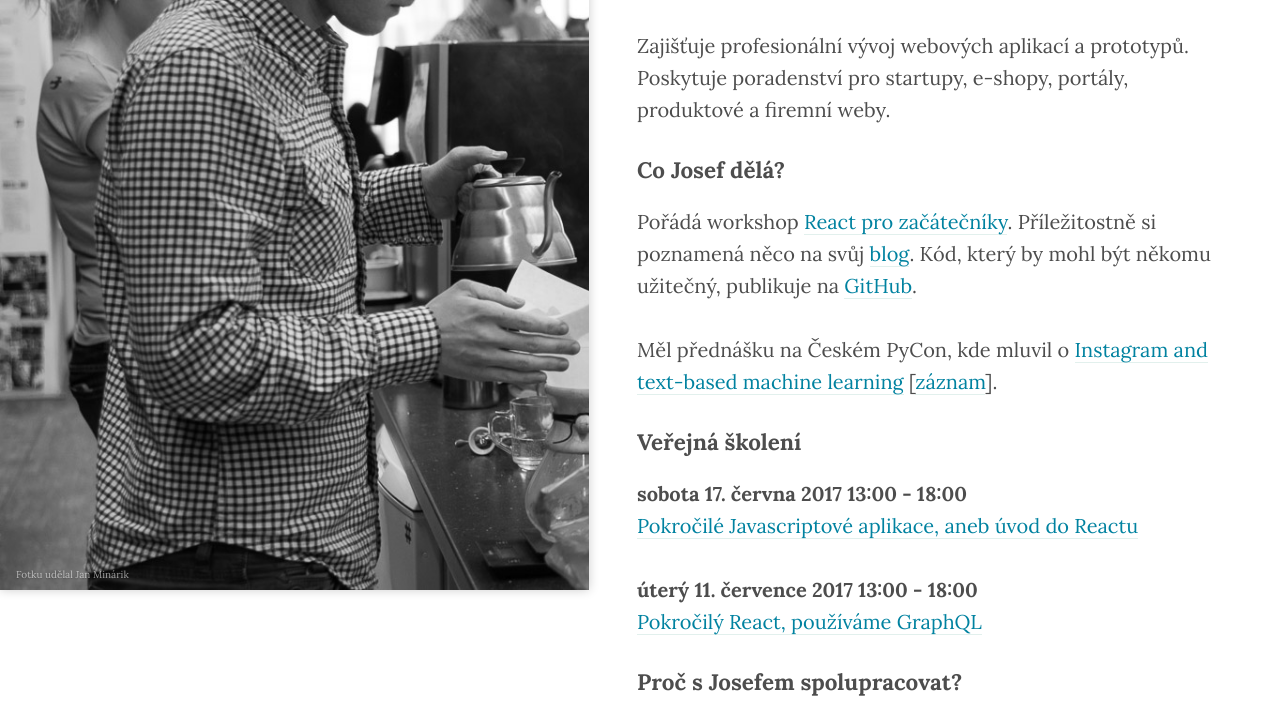
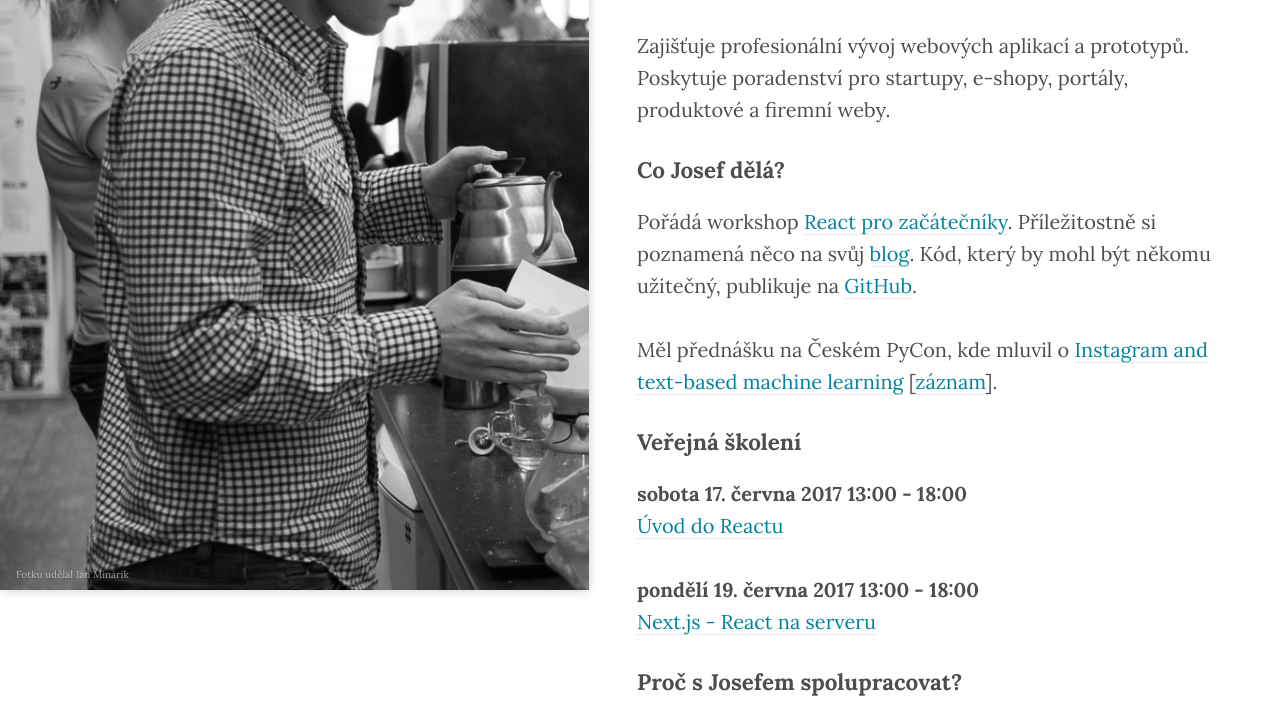
Before and after one commit to stlk/stlk.github.io, a plain HTML site: page index.htm in a window 1280 px wide. Shown: the part 210-925 px from the top of the page. Drawn offline with Linux system fonts and the light colour scheme.

Commit message:
Switch website

```diff
--- a/index.htm
+++ b/index.htm
@@ -15,16 +15,16 @@
         <p><strong>Josef Rousek</strong> se věnuje vývoji webových aplikací.</p>
         <p>Zajišťuje profesionální vývoj webových aplikací a prototypů. Poskytuje poradenství pro startupy, e-shopy, portály, produktové a firemní weby.</p>
         <h1>Co Josef dělá?</h1>
-        <p>Pořádá workshop <a href="http://react.rousek.name/">React pro začátečníky</a>. Příležitostně si poznamená něco na svůj <a href="http://blog.rousek.name/">blog</a>. Kód, který by mohl být někomu užitečný, publikuje na <a href="https://github.com/stlk">GitHub</a>.</p>
+        <p>Pořádá workshop <a href="https://react.coffee/">React pro začátečníky</a>. Příležitostně si poznamená něco na svůj <a href="http://blog.rousek.name/">blog</a>. Kód, který by mohl být někomu užitečný, publikuje na <a href="https://github.com/stlk">GitHub</a>.</p>
         <p>Měl přednášku na Českém PyCon, kde mluvil o <a href="https://cz.pycon.org/2016/speakers/talks/#josef-rousek">Instagram and text-based machine learning</a> [<a href="https://www.youtube.com/watch?v=RkiicAwJ7iM">záznam</a>].</p>
         <h1>Veřejná školení</h1>
         <p>
           <strong>sobota 17. června 2017 13:00 - 18:00</strong><br />
-            <a href="http://react.rousek.name/">Pokročilé Javascriptové aplikace, aneb úvod do Reactu</a>
+            <a href="https://react.coffee/#uvod-do-reactu">Úvod do Reactu</a>
         </p>
         <p>
-          <strong>úterý 11. července 2017 13:00 - 18:00</strong><br />
-            <a href="https://react.coffee">Pokročilý React, používáme GraphQL</a>
+          <strong>pondělí 19. června 2017 13:00 - 18:00</strong><br />
+            <a href="https://react.coffee/#react-na-serveru">Next.js - React na serveru</a>
         </p>
         <h1>Proč s Josefem spolupracovat?</h1>
         <p>Je pro něj důležité nejen odevzdat produkt včas a v pořádku, ale považuje za zásadní i jeho přívětivost k uživatelům.</p>
```
